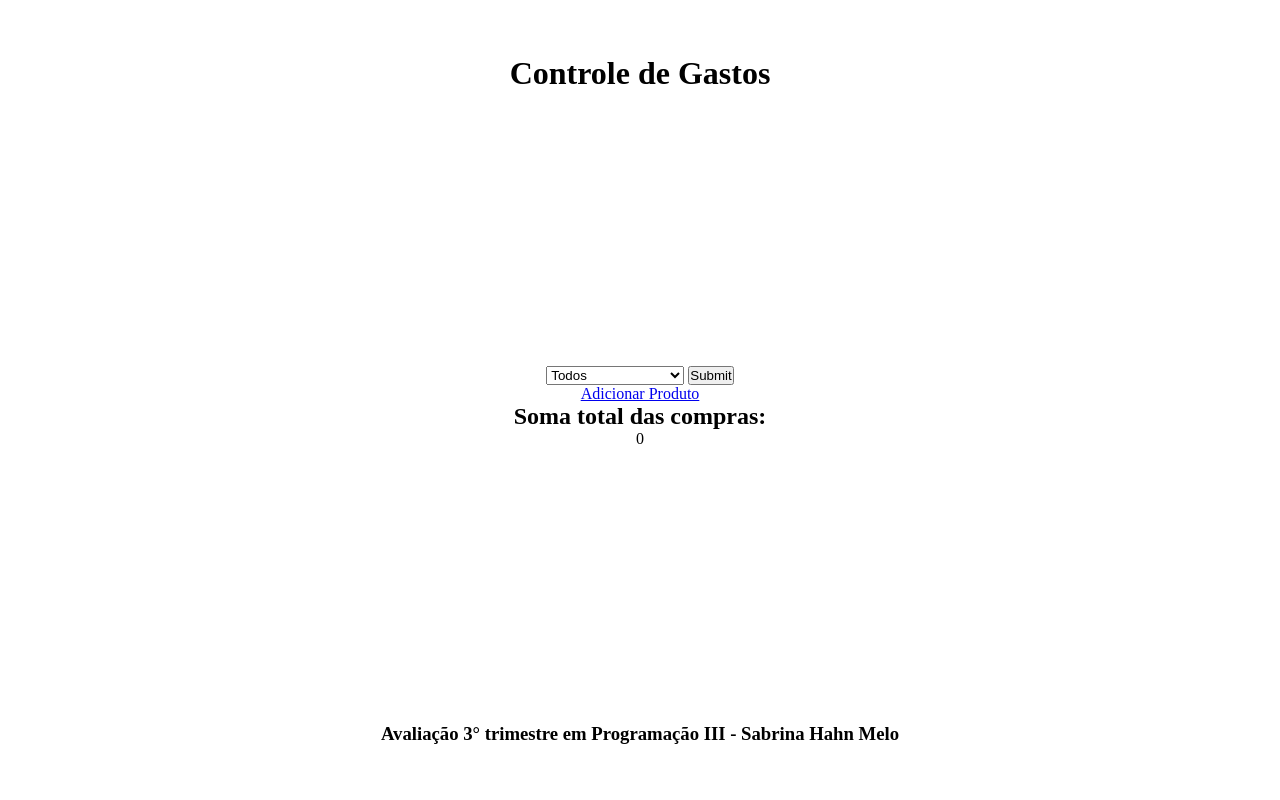
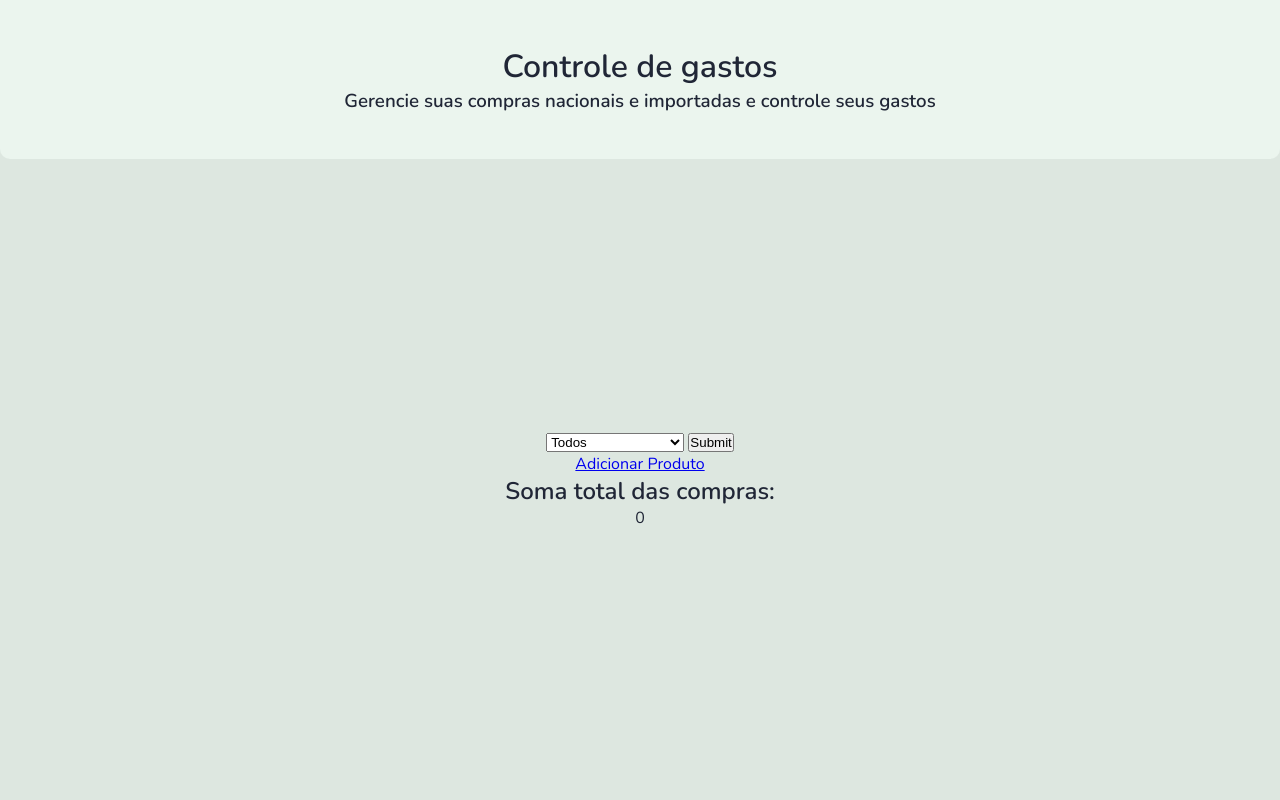
Before and after one commit to sabriwnaa/Avaliacao3T, a PHP site: page / in a window 1280 px wide. Run offline with PHP 8.4, Linux system fonts and the light colour scheme; data that the repository does not hold is empty.

Commit message:
inicio da estilização

```diff
--- a/index.php
+++ b/index.php
@@ -27,7 +27,9 @@ $produtos = Produto::findall();
 <body>
     <div class="container">
         <div class="header">
-            <h1>Controle de Gastos</h1>
+            <h1>Controle de gastos</h1>
+            <h3>Gerencie suas compras nacionais e importadas e controle seus gastos</h3>
+
         </div>
         <div class="main">
             <form action="index.php" method="post">
@@ -81,9 +83,6 @@ $produtos = Produto::findall();
             ?>
         </div>
 
-        <div class="footer">
-            <h3>Avaliação 3° trimestre em Programação III - Sabrina Hahn Melo</h3>
-        </div>
     </div>
 </body>
 </html>
--- a/style.css
+++ b/style.css
@@ -1,3 +1,6 @@
+@import url('https://fonts.googleapis.com/css2?family=Nunito:wght@400;600&display=swap');
+
+
 *{
     margin: 0;
     padding: 0;
@@ -9,31 +12,29 @@
     width: 100vw;
     display: flex;
     flex-direction: column;
+    font-family: 'Nunito', sans-serif;
+    color: #202636;
+
+    background-color: #dde7e0;
+}
+
+.header, .main{
+    display: flex;
+    flex-direction: column;
+    align-items: center;
+    justify-content: center;
+
 }
 
 .header{
     width: 100%;
     flex: 1;
-    display: flex;
-    flex-direction: column;
-    align-items: center;
-    justify-content: center;
+    background-color: #EBF5EE;
+    border-bottom-left-radius: 10px;
+    border-bottom-right-radius: 10px;
 }
 
 .main{
     width: 100%;
-    flex: 4;
-    display: flex;
-    flex-direction: column;
-    align-items: center;
-    justify-content: center;
+    flex: 6;
 }
-
-.footer{
-    width: 100%;
-    flex: 1;
-    display: flex;
-    flex-direction: column;
-    align-items: center;
-    justify-content: center;
-}
```
